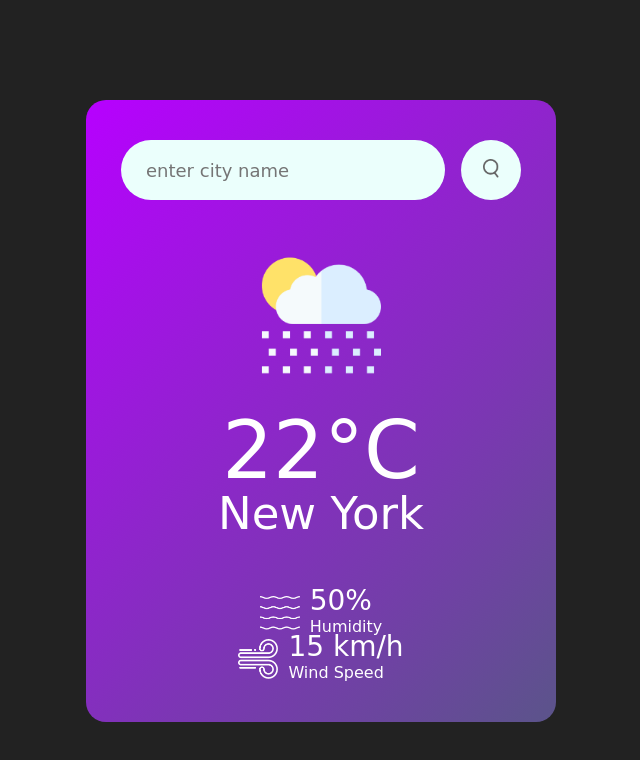
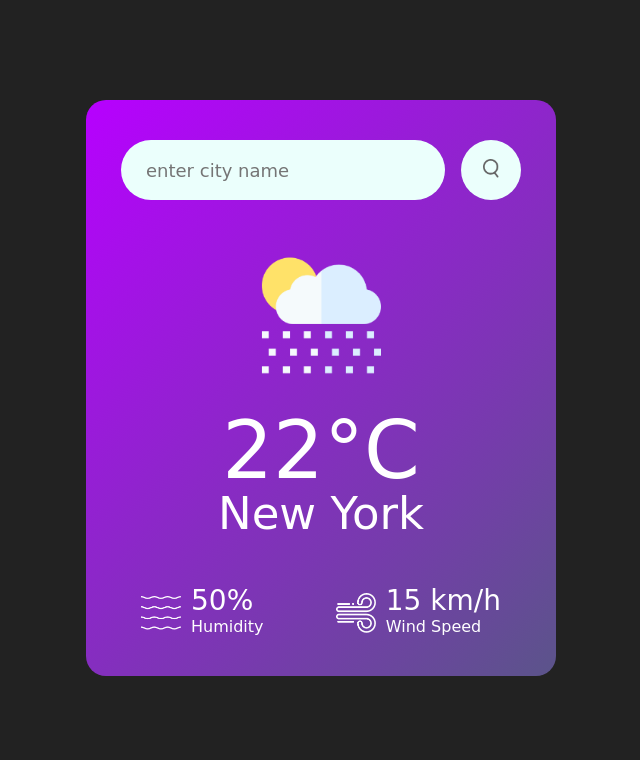
Before and after one commit to andhikaa123/repo-quiz, a plain HTML site: page index.html in a window 1280 px wide. Shown: the whole page, without its empty margins (319-959 px from the left). Drawn offline with Linux system fonts and the light colour scheme.

Commit message:
Update style.css

```diff
--- a/style.css
+++ b/style.css
@@ -6,7 +6,7 @@
     box-sizing: border-box;
 }
 
-body {
+body  {
     background: #222;
 }
 
@@ -19,6 +19,7 @@ body {
     border-radius: 20px;
     padding: 40px 35px;
     text-align: center;
+
 }
 
 .search {
@@ -26,6 +27,7 @@ body {
     display: flex;
     align-items: center;
     justify-content: space-between;
+
 }
 
 .search input {
@@ -39,6 +41,7 @@ body {
     flex: 1;
     margin-right: 16px;
     font-size: 18px;
+
 }
 
 .search button {
@@ -49,9 +52,10 @@ body {
     width: 60px;
     height: 60px;
     cursor: pointer;
+
 }
 
-.search button img {
+.search button img{
     width: 16px;
 }
 
@@ -65,6 +69,7 @@ body {
     font-weight: 500;
 }
 
+
 .weather h2 {
     font-size: 45px;
     font-weight: 400;
@@ -73,8 +78,8 @@ body {
 
 .details {
     display: flex;
-    flex-direction: column;
     align-items: center;
+    justify-content: space-between;
     padding: 0 20px;
     margin-top: 50px;
 }
@@ -90,12 +95,14 @@ body {
     margin-right: 10px;
 }
 
-.humidity,
-.wind {
+.humidity, .wind {
     font-size: 28px;
     margin-top: -6px;
-    display: flex;
 }
+/*
+.weather {
+    display: none;
+} */
 
 .error {
     text-align: left;
```
